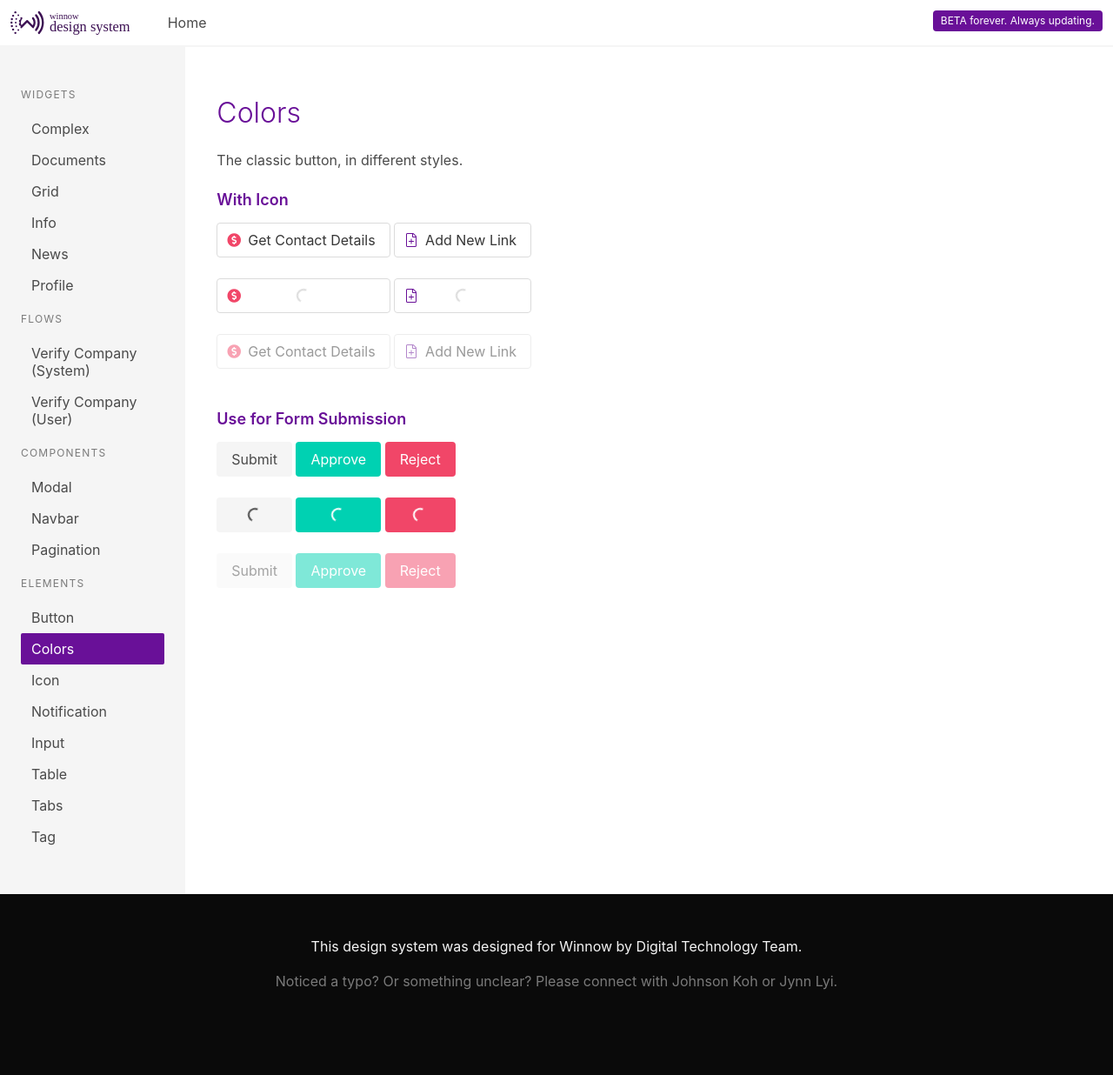
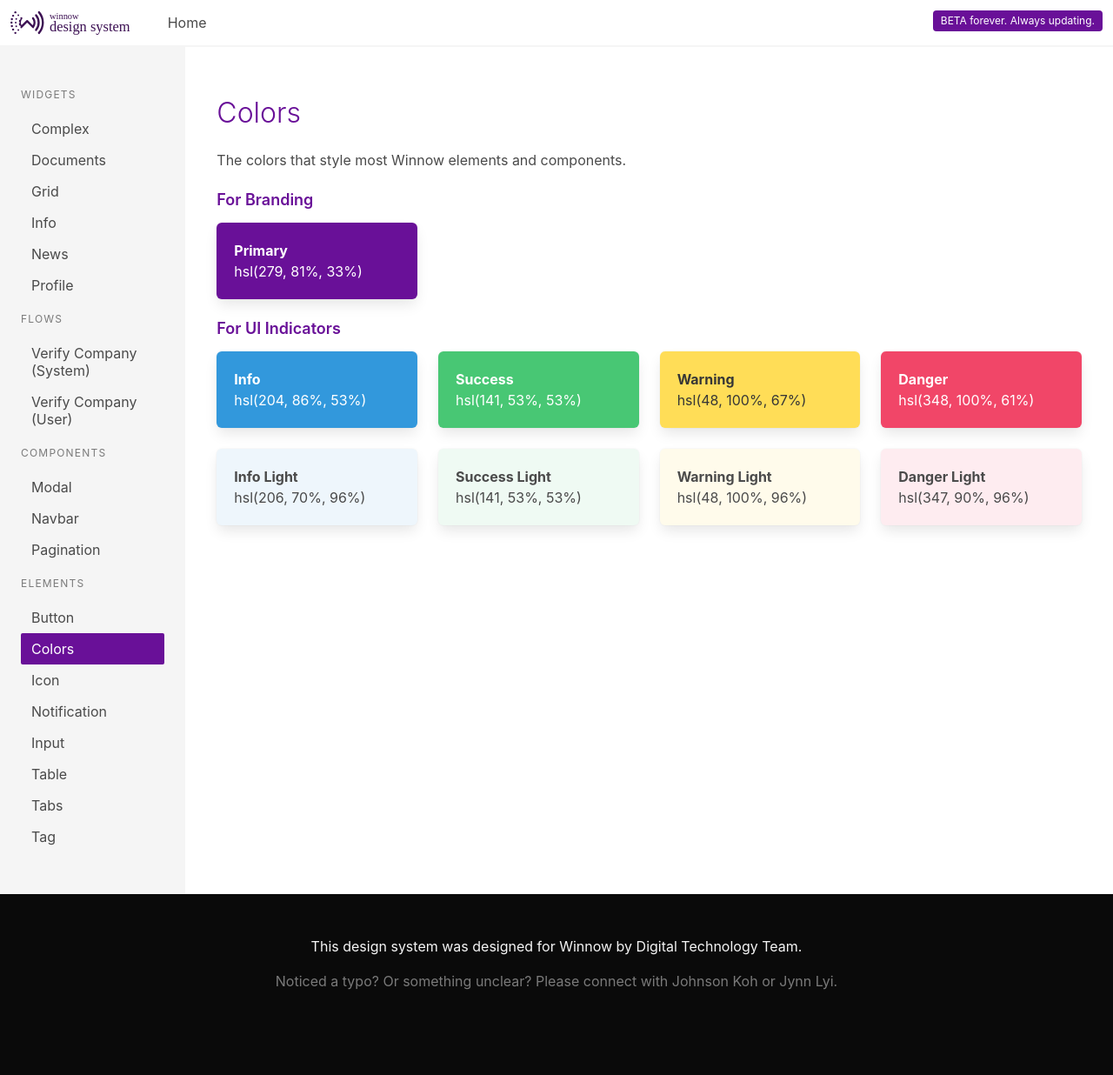
Before and after one commit to JohnsonKoh1110/johnsonkoh1110.github.io, a Jekyll site: the page built from content/elements/colors.html, in a window 1280 px wide. Shown: the whole page at 87% size. Built offline with Jekyll 4.4.1, drawn with Linux system fonts in a browser that asks for light colours.

Commit message:
Added colors page

```diff
--- a/content/elements/colors.html
+++ b/content/elements/colors.html
@@ -7,66 +7,74 @@ category: Elements/Colors
 
 <section class="section">
   <h3 class="title has-text-weight-light">Colors</h3>
-  <p>The classic button, in different styles.</p>
+  <p>The colors that style most Winnow elements and components.</p>
   <div class="content mt-5">
     <div class="block">
-      <h5 class="has-text-link">With Icon</h5>
-      <button class="button">
-        <span class="icon has-text-danger">
-          <i class="fas fa-usd-circle"></i>
-        </span>
-        <span>Get Contact Details</span>
-      </button>
-      <button class="button">
-        <span class="icon has-text-link">
-          <i class="fal fa-file-plus"></i>
-        </span>
-        <span>Add New Link</span>
-      </button>
+      <h5 class="has-text-link">For Branding</h5>
+      <div class="columns">
+        <div class="column is-3">
+          <div class="box has-background-link">
+            <span class="has-text-white"
+              ><b>Primary</b><br />hsl(279, 81%, 33%)</span
+            >
+          </div>
+        </div>
+      </div>
     </div>
     <div class="block">
-      <button class="button is-loading">
-        <span class="icon has-text-danger">
-          <i class="fas fa-usd-circle"></i>
-        </span>
-        <span>Get Contact Details</span>
-      </button>
-      <button class="button is-loading">
-        <span class="icon has-text-link">
-          <i class="fal fa-file-plus"></i>
-        </span>
-        <span>Add New Link</span>
-      </button>
-    </div>
-    <div class="block">
-      <button class="button" disabled>
-        <span class="icon has-text-danger">
-          <i class="fas fa-usd-circle"></i>
-        </span>
-        <span>Get Contact Details</span>
-      </button>
-      <button class="button" disabled>
-        <span class="icon has-text-link">
-          <i class="fal fa-file-plus"></i>
-        </span>
-        <span>Add New Link</span>
-      </button>
-    </div>
-    <div class="block pt-5">
-      <h5 class="has-text-link">Use for Form Submission</h5>
-      <button class="button is-light">Submit</button>
-      <button class="button is-primary">Approve</button>
-      <button class="button is-danger">Reject</button>
-    </div>
-    <div class="block">
-      <button class="button is-light is-loading">Submit</button>
-      <button class="button is-primary is-loading">Approve</button>
-      <button class="button is-danger is-loading">Reject</button>
-    </div>
-    <div class="block">
-      <button class="button is-light" disabled>Submit</button>
-      <button class="button is-primary" disabled>Approve</button>
-      <button class="button is-danger" disabled>Reject</button>
+      <h5 class="has-text-link">For UI Indicators</h5>
+      <div class="columns">
+        <div class="column is-3">
+          <div class="box has-background-info">
+            <span class="has-text-white"
+              ><b>Info</b><br />hsl(204, 86%, 53%)</span
+            >
+          </div>
+        </div>
+        <div class="column is-3">
+          <div class="box has-background-success">
+            <span class="has-text-white"
+              ><b>Success</b><br />hsl(141, 53%, 53%)</span
+            >
+          </div>
+        </div>
+        <div class="column is-3">
+          <div class="box has-background-warning">
+            <span class="has-text-dark"
+              ><b>Warning</b><br />hsl(48, 100%, 67%)</span
+            >
+          </div>
+        </div>
+        <div class="column is-3">
+          <div class="box has-background-danger">
+            <span class="has-text-white"
+              ><b>Danger</b><br />hsl(348, 100%, 61%)</span
+            >
+          </div>
+        </div>
+      </div>
+      <div class="columns">
+        <div class="column is-3">
+          <div class="box has-background-info-light">
+            <span><b>Info Light</b><br />hsl(206, 70%, 96%)</span>
+          </div>
+        </div>
+        <div class="column is-3">
+          <div class="box has-background-success-light">
+            <span><b>Success Light</b><br />hsl(141, 53%, 53%)</span>
+          </div>
+        </div>
+        <div class="column is-3">
+          <div class="box has-background-warning-light">
+            <span><b>Warning Light</b><br />hsl(48, 100%, 96%)</span>
+          </div>
+        </div>
+        <div class="column is-3">
+          <div class="box has-background-danger-light">
+            <span><b>Danger Light</b><br />hsl(347, 90%, 96%)</span>
+          </div>
+        </div>
+      </div>
     </div>
   </div>
 </section>
```
Also changed, not shown: 2 other files.
